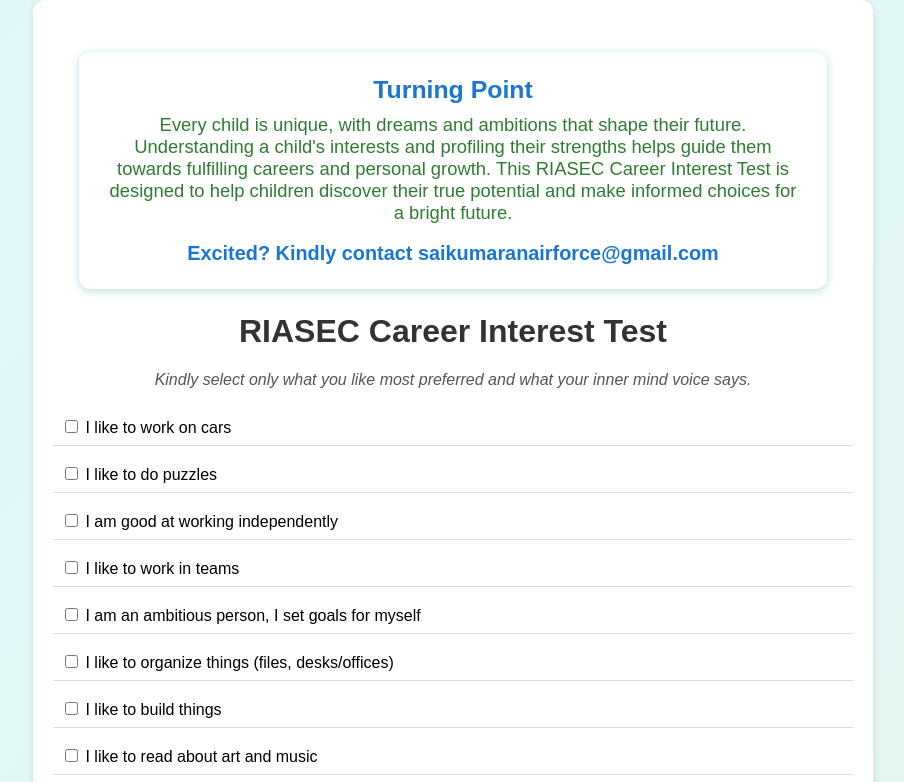
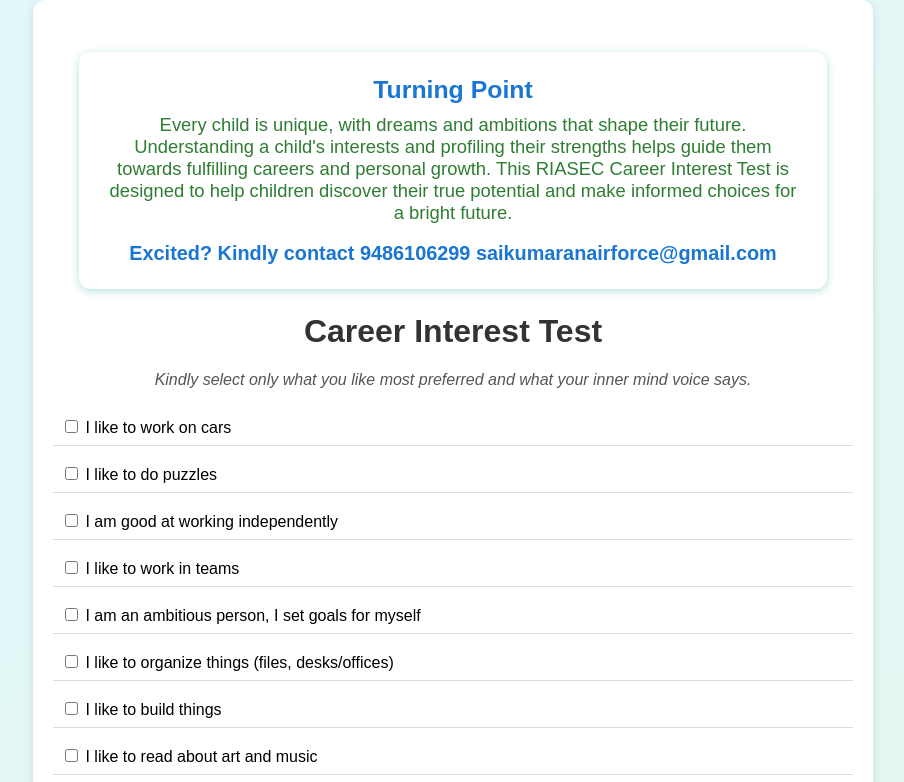
Before and after one commit to saikumaranairforce-beep/RaisecKumaran, a plain HTML site: page index.html in a window 1280 px wide. Shown: the top 782 px of the page, without its empty margins (187-1091 px from the left). Drawn offline with Linux system fonts and the light colour scheme.

Commit message:
Add files via upload

```diff
--- a/index.html
+++ b/index.html
@@ -27,9 +27,9 @@
     <div class="preface">
       <div style="font-size:1.35em;font-weight:bold;color:#1976d2;margin-bottom:10px;">Turning Point</div>
   Every child is unique, with dreams and ambitions that shape their future. Understanding a child's interests and profiling their strengths helps guide them towards fulfilling careers and personal growth. This RIASEC Career Interest Test is designed to help children discover their true potential and make informed choices for a bright future.
-  <div style="margin-top:18px;font-size:1.08em;color:#1976d2;font-weight:bold;">Excited? Kindly contact saikumaranairforce@gmail.com</div>
+  <div style="margin-top:18px;font-size:1.08em;color:#1976d2;font-weight:bold;">Excited? Kindly contact 9486106299 saikumaranairforce@gmail.com</div>
     </div>
-    <h1>RIASEC Career Interest Test</h1>
+    <h1>Career Interest Test</h1>
     <p class="help-text">Kindly select only what you like most preferred and what your inner mind voice says.</p>
     <form id="riasecForm">
       <div id="questions"></div>
```
